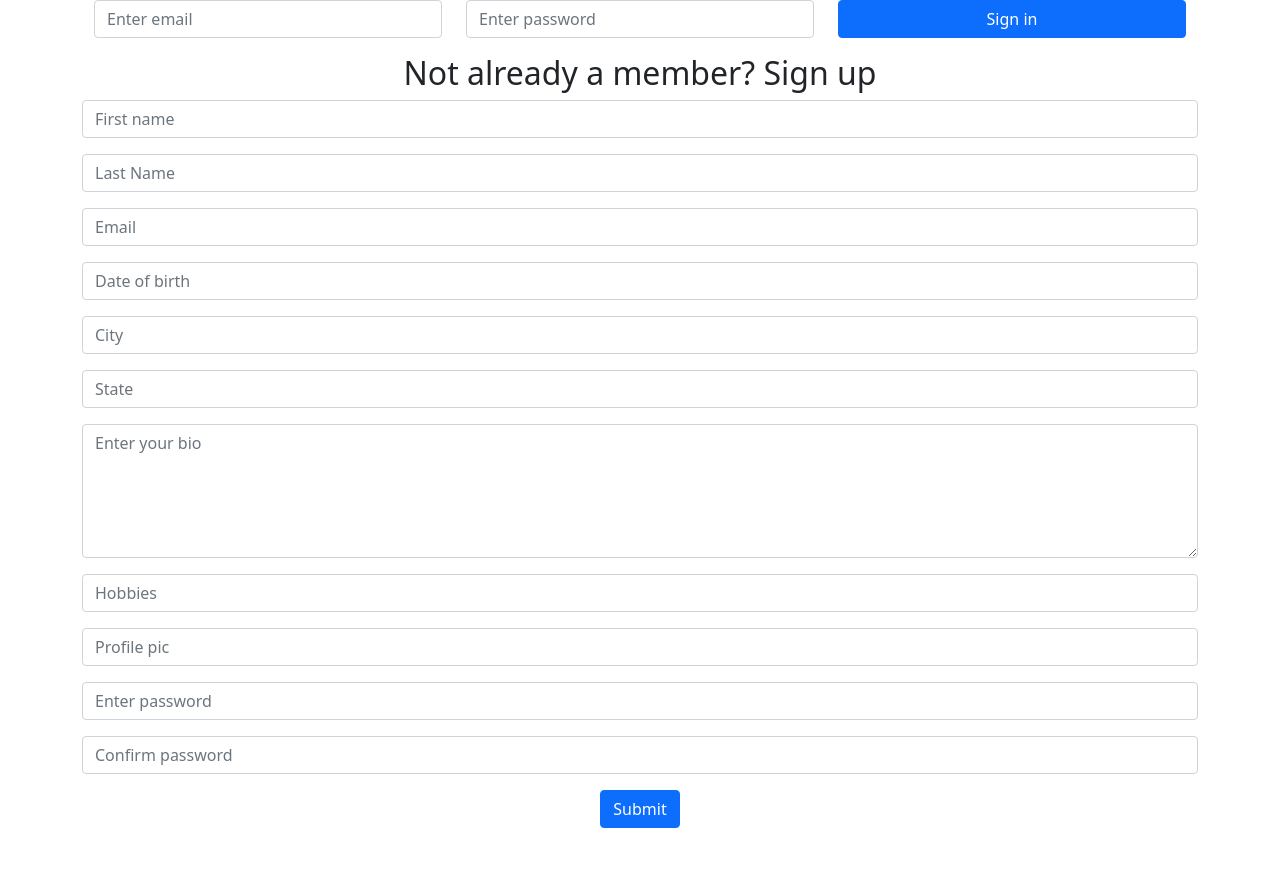
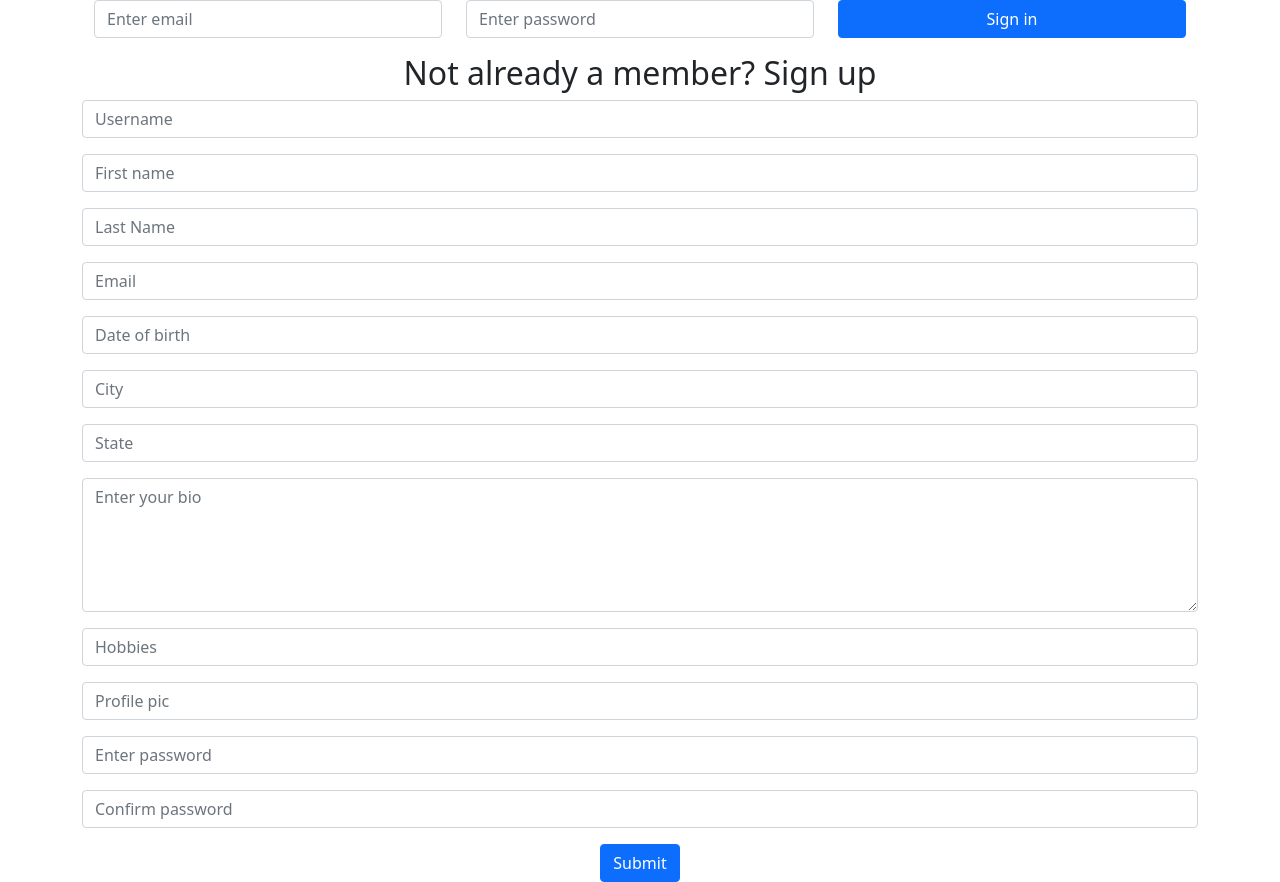
Before and after one commit to aaroncourt/Group-Capstone-Project, a React (Create React App) app in the folder client/: page / in a window 1280 px wide. Before the commit the page ends 828 px from the top, so only its background shows below. Built offline with nearby package versions, Linux system fonts and the light colour scheme; no server answers; the HTML template or start-up script is replaced by a standard one.

Commit message:
Bug fix on Register component

```diff
--- a/client/src/components/Register.js
+++ b/client/src/components/Register.js
@@ -59,7 +59,7 @@ const Register = (props) => {
             .catch((err) => {
                 console.log(err)
                 setErrors(err.response.data.errors)
-                alert("password must be at least 8 characters and passwords must match")
+                alert("In order to register, please complete all fields. Passwords must be at least 8 characters in length and match each other.")
             })
     }
 
@@ -73,13 +73,19 @@ const Register = (props) => {
                 <Form.Group className="mb-3" controlId="formBasicEmail">
                         <Form.Control
                             required
-                            type="username" placeholder="First name" type="text" name="firstName" value={user.firstName}
+                            placeholder="Username" type="text" name="username" value={user.username}
+                            onChange={changeHandler} />
+                    </Form.Group>
+                <Form.Group className="mb-3" controlId="formBasicEmail">
+                        <Form.Control
+                            required
+                            placeholder="First name" type="text" name="firstName" value={user.firstName}
                             onChange={changeHandler} />
                     </Form.Group>
                     <Form.Group className="mb-3" controlId="formBasicEmail">
                         <Form.Control
                             required
-                            type="text" placeholder="Last Name" type="text" name="LastName" value={user.LastName}
+                            type="text" placeholder="Last Name" name="LastName" value={user.LastName}
                             onChange={changeHandler} />
                     </Form.Group>
 
```
